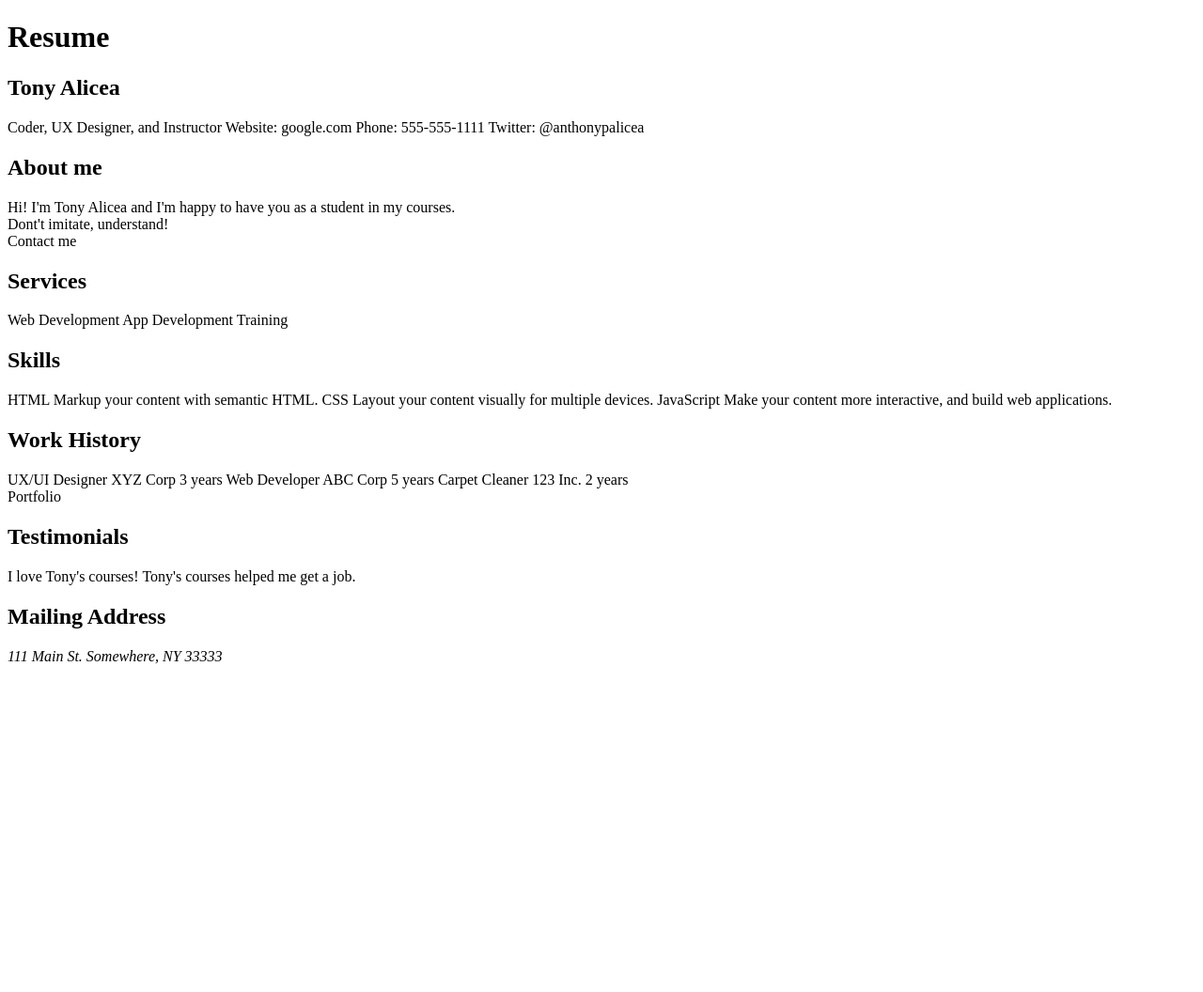
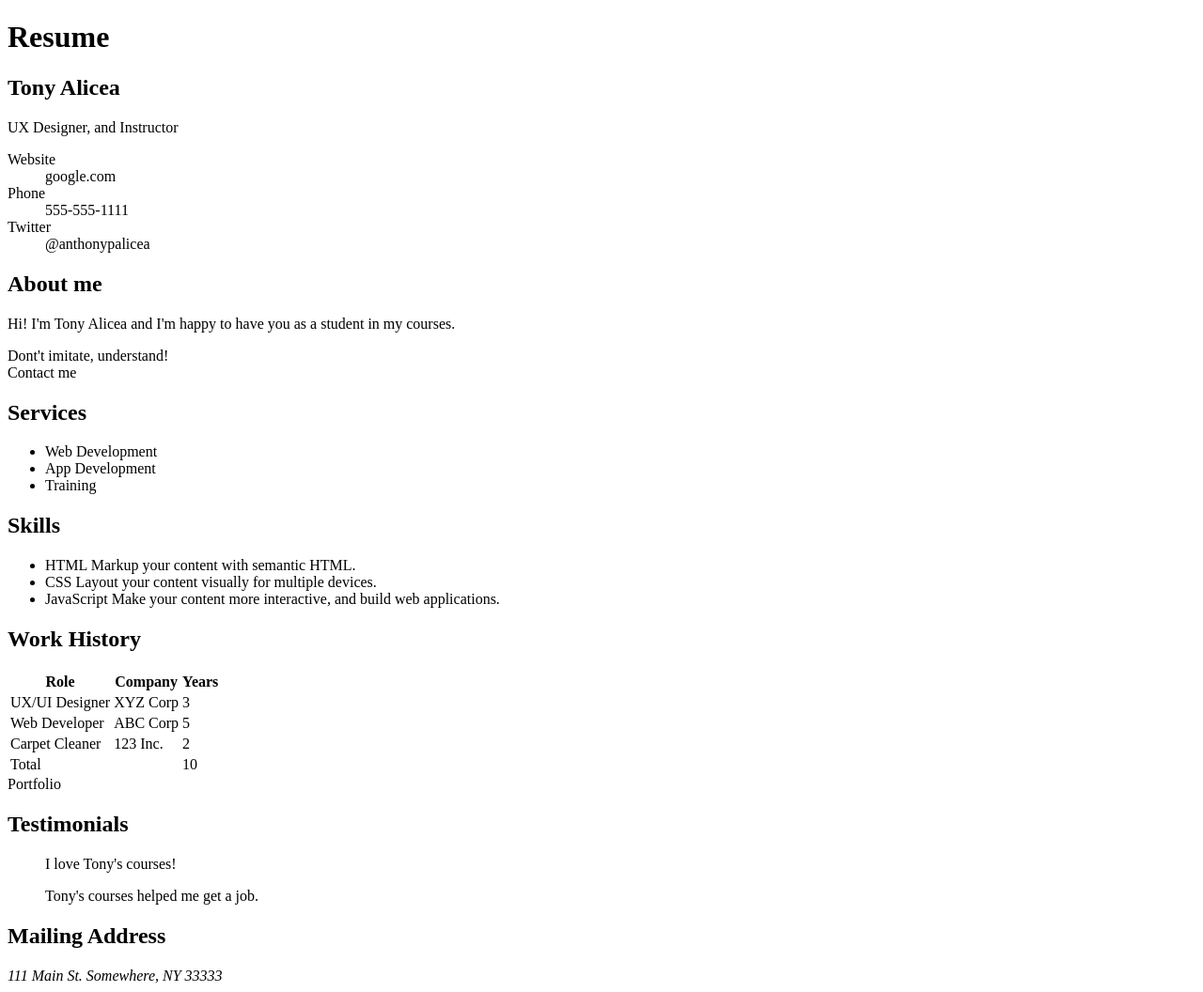
Before and after one commit to forelock7/htmlcss-main, a website: page C1_HTML_ADocument/Begin/index.html in a window 1280 px wide. Shown: the whole page at 94% size. Before the commit the page ends 800 px from the top, so only its background shows below. Drawn offline with Linux system fonts and the light colour scheme.

Commit message:
Section 6: Grouping Things

```diff
--- a/C1_HTML_ADocument/Begin/index.html
+++ b/C1_HTML_ADocument/Begin/index.html
@@ -5,51 +5,114 @@
         <title>Resume of Tony Alicea</title>
     </head>
     <body>
+        <main>
             <h1>Resume</h1>
             <section>
                 <h2>Tony Alicea</h2>
-            Coder, UX Designer, and Instructor Website: google.com Phone:
-            555-555-1111 Twitter: @anthonypalicea
+                <p>UX Designer, and Instructor</p>
+                <dl>
+                    <dt>Website</dt>
+                    <dd>google.com</dd>
+                    <dt>Phone</dt>
+                    <dd>555-555-1111</dd>
+                    <dt>Twitter</dt>
+                    <dd>@anthonypalicea</dd>
+                </dl>
             </section>
 
             <article>
                 <header>
                     <h2>About me</h2>
                 </header>
-            Hi! I'm Tony Alicea and I'm happy to have you as a student in my
-            courses.
+                <p>
+                    Hi! I'm Tony Alicea and I'm happy to have you as a student
+                    in my courses.
+                </p>
                 <aside>Dont't imitate, understand!</aside>
                 <footer>Contact me</footer>
             </article>
 
             <section>
                 <h2>Services</h2>
-            Web Development App Development Training
+                <ul>
+                    <li>Web Development</li>
+                    <li>App Development</li>
+                    <li>Training</li>
+                </ul>
             </section>
 
             <section>
                 <h2>Skills</h2>
-            HTML Markup your content with semantic HTML. CSS Layout your content
-            visually for multiple devices. JavaScript Make your content more
-            interactive, and build web applications.
+                <ul>
+                    <li>HTML Markup your content with semantic HTML.</li>
+                    <li>
+                        CSS Layout your content visually for multiple devices.
+                    </li>
+                    <li>
+                        JavaScript Make your content more interactive, and build
+                        web applications.
+                    </li>
+                </ul>
             </section>
 
             <section>
                 <h2>Work History</h2>
-            UX/UI Designer XYZ Corp 3 years Web Developer ABC Corp 5 years
-            Carpet Cleaner 123 Inc. 2 years
+
+                <table>
+                    <thead>
+                        <tr>
+                            <th>Role</th>
+                            <th>Company</th>
+                            <th>Years</th>
+                        </tr>
+                    </thead>
+                    <tbody>
+                        <tr>
+                            <td>UX/UI Designer</td>
+                            <td>XYZ Corp</td>
+                            <td>3</td>
+                        </tr>
+                        <tr>
+                            <td>Web Developer</td>
+                            <td>ABC Corp</td>
+                            <td>5</td>
+                        </tr>
+                        <tr>
+                            <td>Carpet Cleaner</td>
+                            <td>123 Inc.</td>
+                            <td>2</td>
+                        </tr>
+                    </tbody>
+                    <tfoot>
+                        <tr>
+                            <td colspan="2">Total</td>
+                            <td>10</td>
+                        </tr>
+                    </tfoot>
+                </table>
+                <!-- <ol reversed>
+                <li>3 years</li>
+                <li>5 years</li>
+                <li>2 years</li>
+            </ol> -->
             </section>
 
             <section>Portfolio</section>
 
             <section>
                 <h2>Testimonials</h2>
-            I love Tony's courses! Tony's courses helped me get a job.
+                <blockquote>
+                    <p>I love Tony's courses!</p>
+                </blockquote>
+                <blockquote>
+                    <p>Tony's courses helped me get a job.</p>
+                </blockquote>
             </section>
 
             <section>
                 <h2>Mailing Address</h2>
                 <address>111 Main St. Somewhere, NY 33333</address>
             </section>
+        </main>
     </body>
 </html>
```
Also changed, not shown: README.md. Lines whose indentation alone changed are shown as unchanged.
